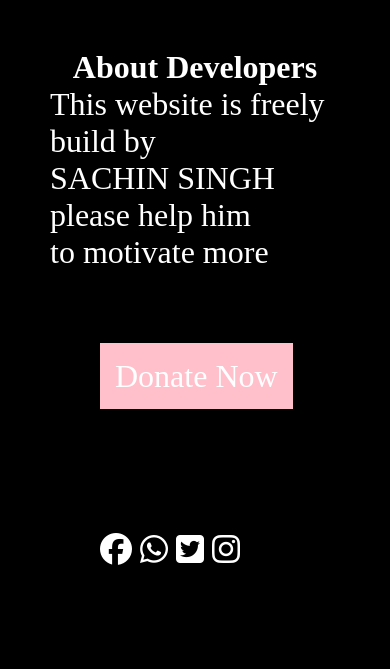
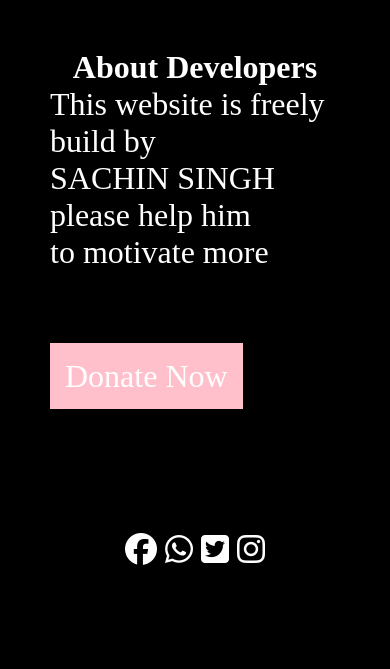
Before and after one commit to Hulkfulk/mega, a Flask app: page / in a window 390 px wide; the page is wider, and only the part inside the window is pictured. Shown: the part 5032-5701 px from the top of that part. Run offline with Flask 2, Linux system fonts and the light colour scheme; some libraries are stand-ins or nearby versions.

Commit message:
more improved

```diff
--- a/static/base.css
+++ b/static/base.css
@@ -26,12 +26,12 @@ header{display: flex;justify-content:space-between;background: rgb(83, 77, 77);b
 .devdonate a{background:pink;padding:15px;width: 100px;text-align: center;}
 .devdonate{width:100%}
 .footer h4{color:white;}
+.col4{display: flex;flex-direction: column;align-items: center;}
 
 @media screen and (max-width:726px){
     .footer{flex-direction: column;align-items: center;}
     .footer div{padding: 50px;}
     .footer h4{text-align: center;}
-    .devdonate a{flex-shrink: 5;}
     .footer p a{text-align: center;}
 
 }
--- a/static/home.css
+++ b/static/home.css
@@ -23,7 +23,7 @@
     .testimonials{flex-direction: column;align-items: center;}
     .testimonials img{border-radius: 50%;}
 }
-@media screen and (max-width:360px){
+@media screen and (max-width:380px){
 
     .article{width:90%;font-size: 120%;}
     .hero2{font-size:160%;align-items: center;}
```
